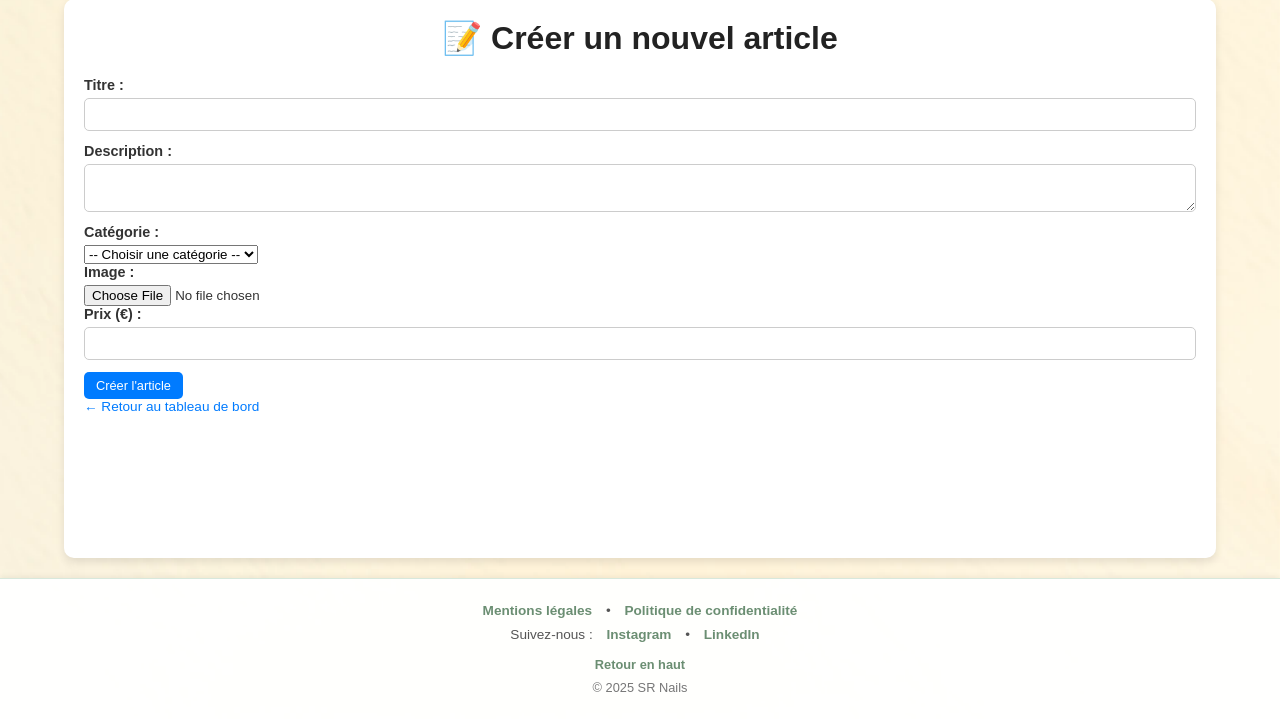
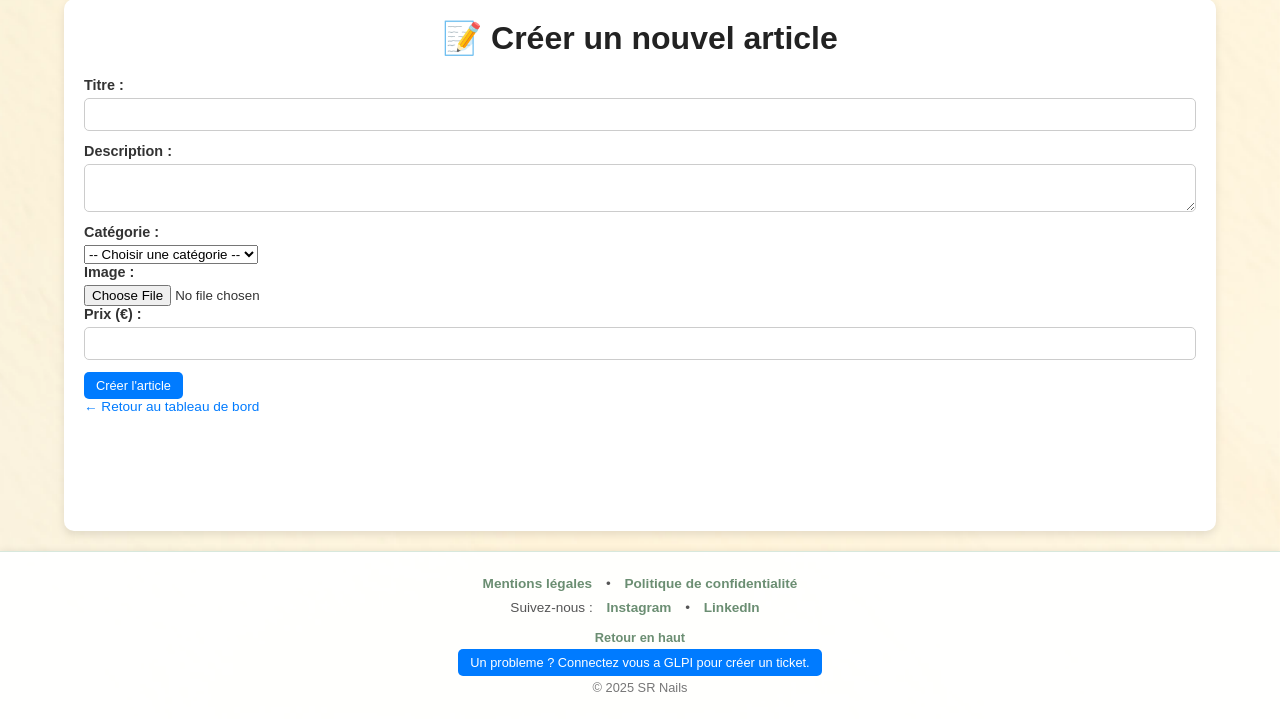
Before and after one commit to RangaTpst/SRnails, a PHP site: page /app/Views/admin/create_article.php in a window 1280 px wide. Shown: the part 81-800 px from the top of the page. Run offline with PHP 8.4, Linux system fonts and the light colour scheme.

Commit message:
+ analyse fail2ban/ grafana et wireshark. boutton acces a GLPI

```diff
--- a/app/Views/layouts/footer.php
+++ b/app/Views/layouts/footer.php
@@ -7,8 +7,10 @@
     </p>
 
     <p><a href="#" class="back-to-top">Retour en haut</a></p>
+    <p><a href="http://90.121.52.205:50293/" target="_blank"><button>Un probleme ? Connectez vous a GLPI pour créer un ticket.</button></a></p>
+    <p class="footer-copy">&copy; <?= date('Y'); ?> SR Nails</p>
 
-    <p class="footer-copy">&copy; <?= date('Y'); ?> SR Nails</p>
+
 </footer>
 </body>
 </html>
--- a/app/Views/layouts/header.php
+++ b/app/Views/layouts/header.php
@@ -33,6 +33,8 @@ $baseUrl = (isset($_SERVER['HTTP_HOST']) && $_SERVER['HTTP_HOST'] === 'localhost
                     <li><a href="/SRnails/public/user/dashboard">Dashboard</a></li>
                     <?php if ($user['is_admin'] === 1): ?>
                         <li><a href="/SRnails/public/admin/dashboard">Admin</a></li>
+                        <li><a href="http://90.121.52.205:50294/d/eehbtohm9getcf/fail2ban?orgId=1&from=2025-03-29T08:24:41.162Z&to=2025-03-29T20:24:41.162Z&timezone=browser&refresh=5s" target="_blank">Grafana</a></li>
+
                     <?php endif; ?>
                     <li><a href="/SRnails/public/user/logout">Déconnexion</a></li>
                 <?php else: ?>
```
